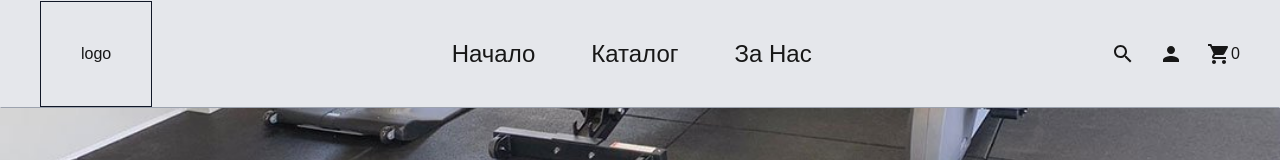
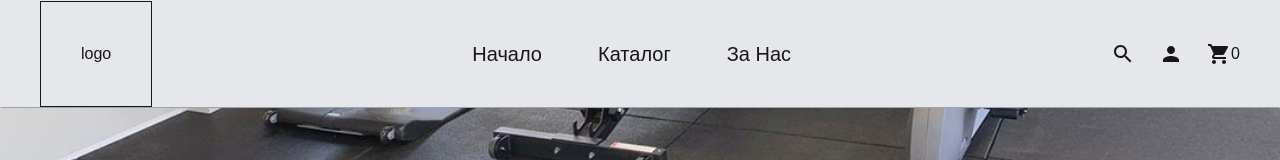
Before and after one commit to kivanov27/fitnesnastilki, a Next.js app: page / in a window 1280 px wide. Shown: the top 160 px of the page. Built offline with nearby package versions, Linux system fonts and the light colour scheme.

Commit message:
added built in next font package

```diff
--- a/src/app/globals.css
+++ b/src/app/globals.css
@@ -24,7 +24,7 @@ body {
     position: absolute;
     left: 0;
     width: 100%;
-    height: 1.5px;
+    height: 1px;
     background-color: var(--color-primary);
     opacity: 0;
     transform: translateY(1rem);
--- a/src/components/Navbar.tsx
+++ b/src/components/Navbar.tsx
@@ -17,20 +17,20 @@ const Navbar = () => {
                 <div className='flex justify-between gap-x-14'>
                     <Link
                         href="/"
-                        className='nav-btn relative cursor-pointer text-2xl hover:text-primary duration-300'
+                        className='nav-btn relative cursor-pointer text-xl hover:text-primary duration-300'
                     >
                         Начало
                         <div className='nav-btn-underline' />
                     </Link>
                     <Link
                         href="/katalog"
-                        className='nav-btn relative cursor-pointer text-2xl hover:text-primary'
+                        className='nav-btn relative cursor-pointer text-xl hover:text-primary'
                     >
                         Каталог
                         <div className='nav-btn-underline' />
                     </Link>
                     <div
-                        className='nav-btn relative cursor-pointer text-2xl hover:text-primary'
+                        className='nav-btn relative cursor-pointer text-xl hover:text-primary'
                     >
                         За Нас
                         <div className='nav-btn-underline' />
```
